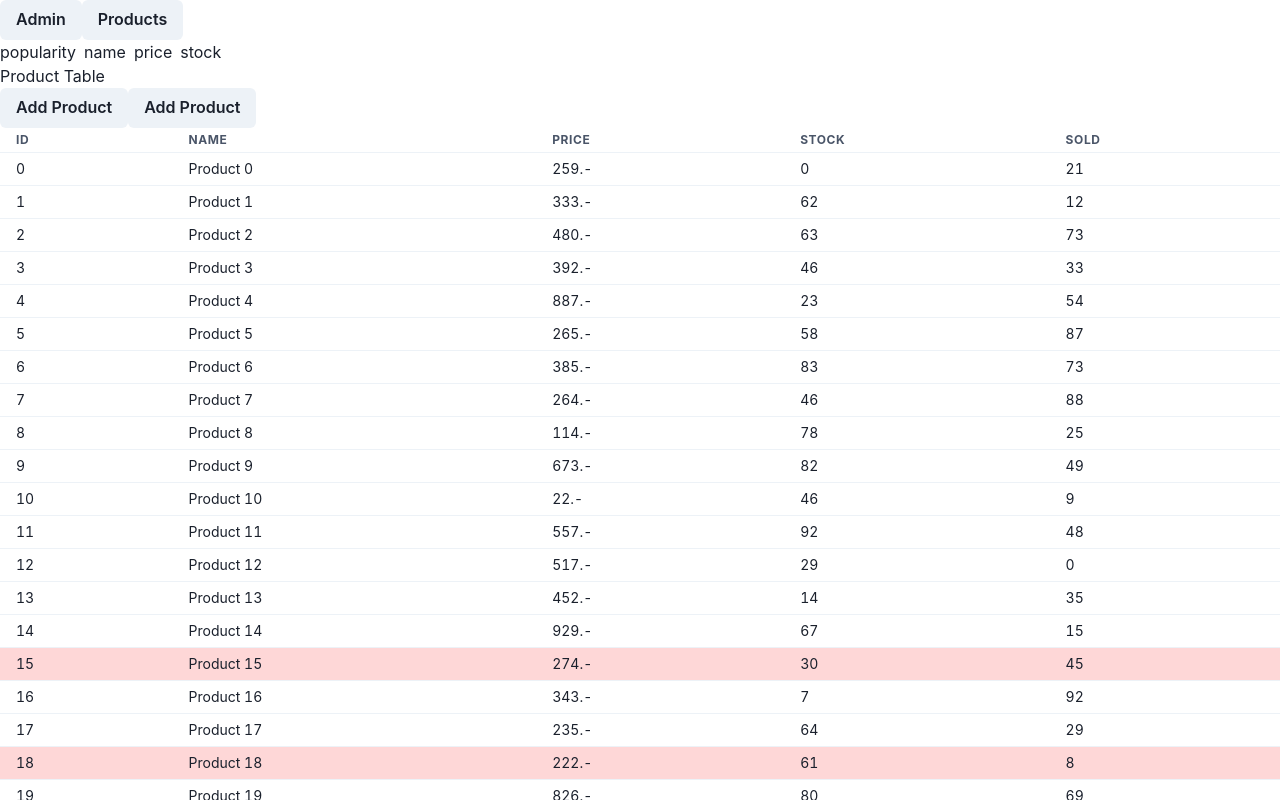
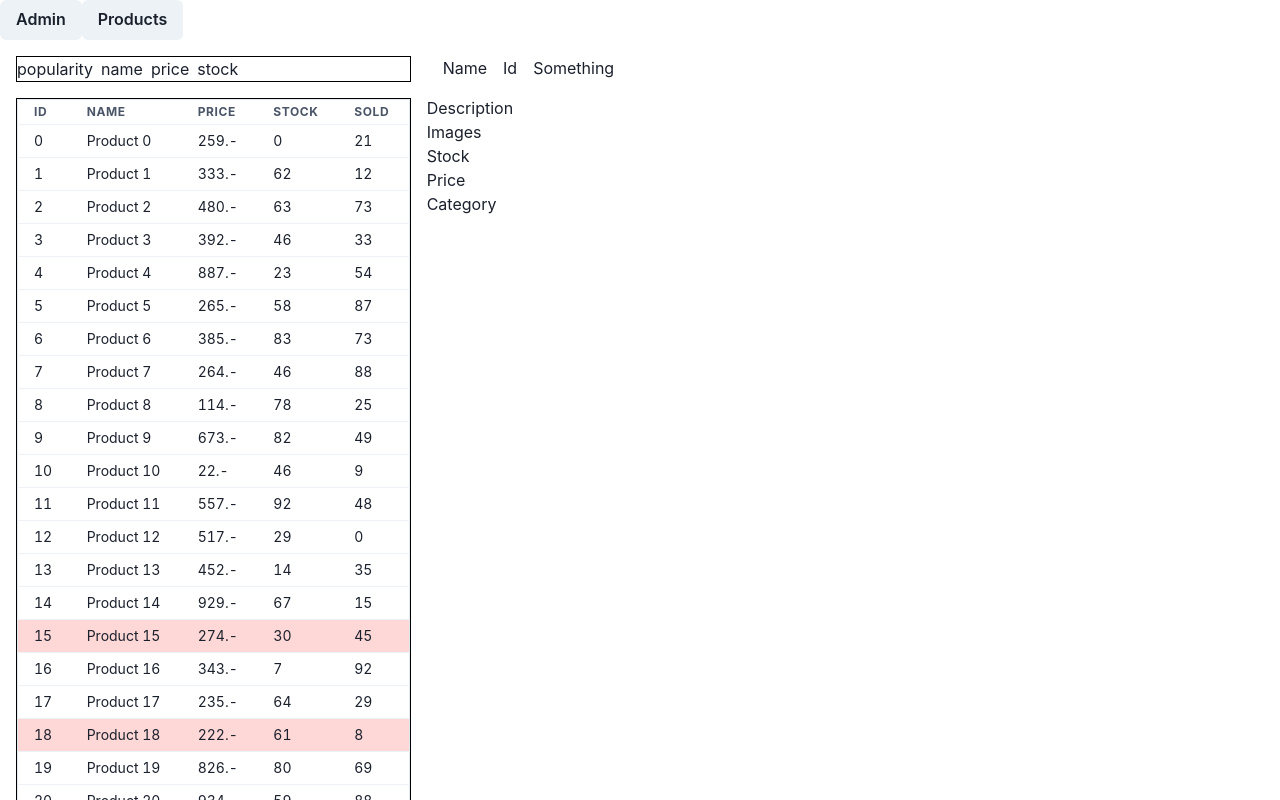
Before and after one commit to OnlineShoppen-dk/onlineshoppen-frontend, a React (Vite) app: page /admin/products in a window 1280 px wide. Shown: the top 800 px of the page. Built offline with nearby package versions, Linux system fonts and the light colour scheme.

Commit message:
Table somewhat finished, implementing details

```diff
--- /dev/null
+++ b/src/components/admin-components/details-container/DetailsContainer.tsx
@@ -0,0 +1,29 @@
+import { Box, Flex, Grid, GridItem } from "@chakra-ui/react";
+
+
+function DetailsContainer() {
+    return (
+        <Grid>
+            <GridItem maxHeight={"90vh"} gap={4} margin={4}>
+                <Flex gap={4}>
+                    <Box>Name</Box>
+                    <Box>Id</Box>
+                    <Box>Something</Box>
+                </Flex>
+            </GridItem>
+            <GridItem>
+                <Box>Description</Box>
+                <Box>Images</Box>
+            </GridItem>
+            <GridItem>
+                <Box>Stock</Box>
+                <Box>Price</Box>
+            </GridItem>
+            <GridItem>
+                <Box>Category</Box>
+            </GridItem>
+        </Grid>
+    );
+}
+
+export default DetailsContainer;
--- a/src/components/admin-components/product-table/ProductTable.tsx
+++ b/src/components/admin-components/product-table/ProductTable.tsx
@@ -1,7 +1,5 @@
-import { Table, TableCaption, Tbody, Td, Th, Thead, Tr } from "@chakra-ui/react";
+import { Box, Table, TableCaption, Tbody, Td, Th, Thead, Tr } from "@chakra-ui/react";
 import { Product } from "../../../interfaces/product";
-import AddProductModal from "./modals/AddProductModal";
-import EditProductModal from "./modals/EditProductModal";
 
 interface ProductTableProps {
     products: Product[];
@@ -10,11 +8,8 @@ interface ProductTableProps {
 function ProductTable({ ...props }: ProductTableProps) {
     const { products } = props;
     return (
-        <div>
-            <h1>Product Table</h1>
-            <AddProductModal />
-            <EditProductModal />
-            <Table size="sm" variant="simple">
+        <Box height="100%">
+            <Table size="sm" variant="simple" borderWidth="1px" borderColor="gray.200" padding={2}>
                 <TableCaption>Products</TableCaption>
                 <Thead>
                     <Tr>
@@ -37,7 +32,7 @@ function ProductTable({ ...props }: ProductTableProps) {
                     ))}
                 </Tbody>
             </Table>
-        </div>
+        </Box>
     );
 }
 
--- a/src/components/admin-components/table-container/TableContainer.tsx
+++ b/src/components/admin-components/table-container/TableContainer.tsx
@@ -1,6 +1,6 @@
-import { Box, Grid } from "@chakra-ui/react";
+import { Grid, GridItem } from "@chakra-ui/react";
+import TableContainerPagination from "./TableContainerPagination";
 import TableContainerSort from "./TableContainerSort";
-import TableContainerPagination from "./TableContainerPagination";
 
 interface TableContainerProps {
     page: number;
@@ -11,25 +11,22 @@ interface TableContainerProps {
     children: React.ReactNode;
 }
 
-function TableContainer({...props}: TableContainerProps){
+function TableContainer({ ...props }: TableContainerProps) {
     const { sortFields, children } = props;
-    return(
-        <Grid>
-            {/* Admin Product Header */}
-            <Box>
+    return (
+        <Grid templateRows="0.5fr 9fr 1fr" maxHeight={"90vh"} gap={4} margin={4}>
+            <GridItem border="1px solid black">
                 <TableContainerSort sortFields={sortFields} />
-            </Box>
-            {/* Admin Product Body */}
-            <Box>
+            </GridItem>
+            <GridItem border="1px solid black">
                 {children}
-            </Box>
-            {/* Admin Product Footer */}
-            <Box>
+            </GridItem>
+            <GridItem>
                 {/* Pagination */}
                 <TableContainerPagination {...props} />
-            </Box>
+            </GridItem>
         </Grid>
-    )
+    );
 }
 
 export default TableContainer;
--- a/src/pages/admin-pages/AdminDashboard.tsx
+++ b/src/pages/admin-pages/AdminDashboard.tsx
@@ -1,10 +1,27 @@
+import { Tabs, TabList, TabPanels, Tab, TabPanel } from '@chakra-ui/react'
 
 function AdminDashboard() {
     return (
         <div>
-            <h1>
-                Admin Dashboard
-            </h1>
+            <Tabs>
+                <TabList>
+                    <Tab>One</Tab>
+                    <Tab>Two</Tab>
+                    <Tab>Three</Tab>
+                </TabList>
+
+                <TabPanels>
+                    <TabPanel>
+                        <p>one!</p>
+                    </TabPanel>
+                    <TabPanel>
+                        <p>two!</p>
+                    </TabPanel>
+                    <TabPanel>
+                        <p>three!</p>
+                    </TabPanel>
+                </TabPanels>
+            </Tabs>
         </div>
     );
 }
--- a/src/pages/admin-pages/AdminProducts.tsx
+++ b/src/pages/admin-pages/AdminProducts.tsx
@@ -1,30 +1,34 @@
+import { Grid, GridItem } from "@chakra-ui/react";
 import TestData from "../../components/admin-components/TestData";
 import ProductTable from "../../components/admin-components/product-table/ProductTable";
 import TableContainer from "../../components/admin-components/table-container/TableContainer";
+import DetailsContainer from "../../components/admin-components/details-container/DetailsContainer";
 
 function AdminProducts() {
     // Get Products
-    const products = TestData.GetTestProducts({count: 25});
+    const products = TestData.GetTestProducts({ count: 25 });
 
     // Product Sort Fields
-    const sortFields = [
-        "popularity",
-        "name",
-        "price",
-        "stock",
-    ];
+    const sortFields = ["popularity", "name", "price", "stock"];
 
     return (
+        <Grid templateColumns="repeat(12, 1fr)" maxH="90vh">
+            <GridItem colSpan={4} maxHeight={"90vh"}>
                 <TableContainer
                     page={1}
                     pageSize={10}
                     totalPages={3}
                     totalItems={products.length}
-            sortFields={sortFields}
-        >
+                    sortFields={sortFields}>
                     {/* Admin Product Body */}
                     <ProductTable products={products} />
                 </TableContainer>
+            </GridItem>
+            <GridItem colSpan={8}>
+                {/* Product Details */}
+                <DetailsContainer />
+            </GridItem>
+        </Grid>
     );
 }
 
```
Lines whose indentation alone changed are shown as unchanged.
